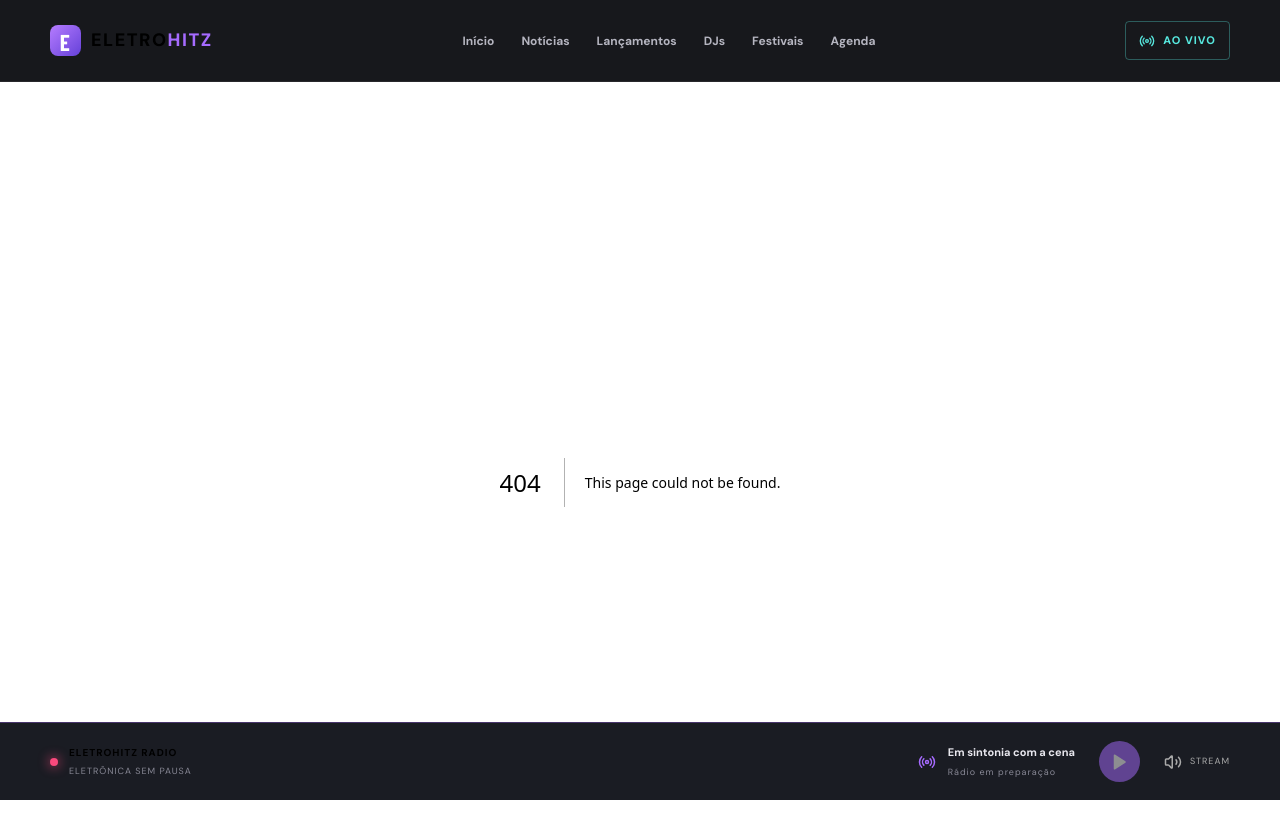
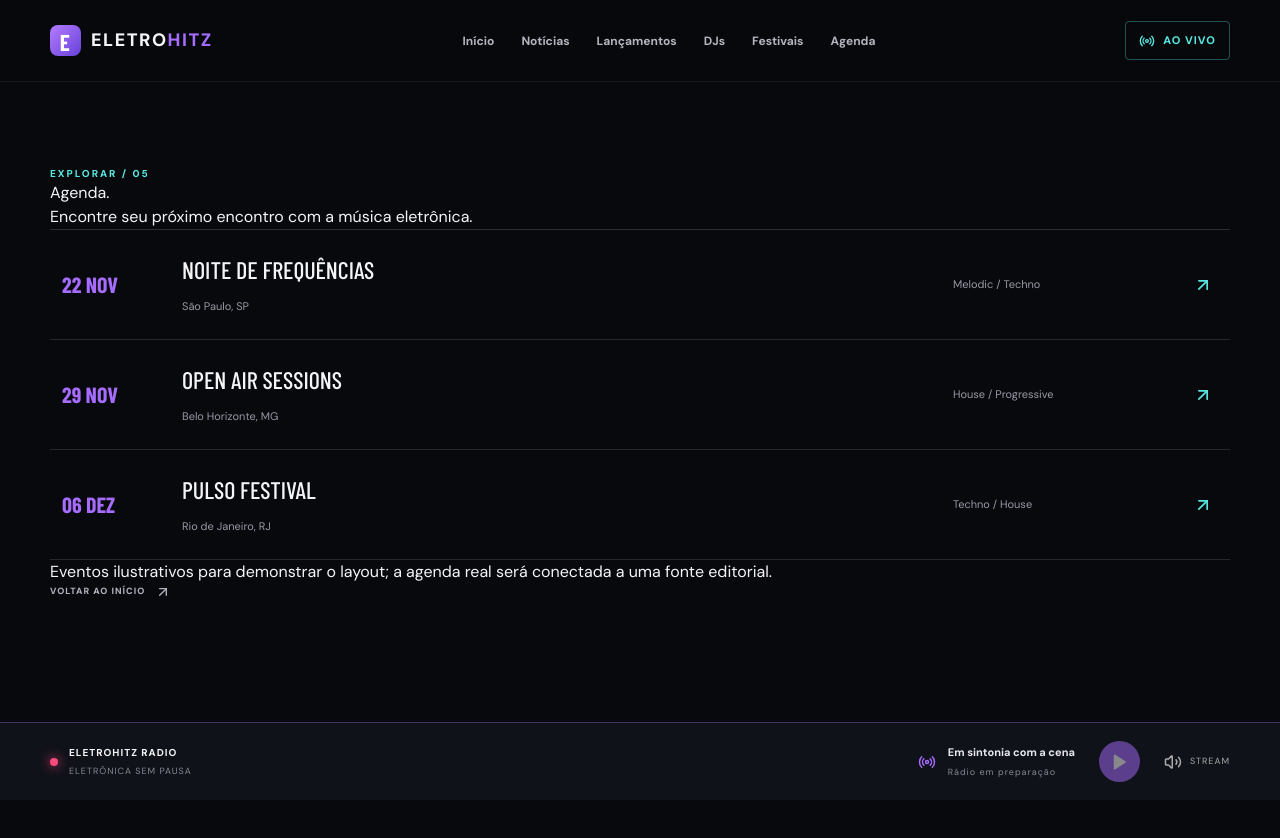
Before and after one commit to gustavoprogs/eletrohitz, a Next.js app: page /agenda in a window 1280 px wide. Before the commit this address had no page. Shown: the top 838 px of the page. After the commit the page ends 800 px from the top, so only its background shows below. Built offline with nearby package versions, Linux system fonts and the light colour scheme; a web font is replaced by a local one.

Commit message:
feat: add events agenda route

```diff
--- /dev/null
+++ b/src/app/agenda/page.tsx
@@ -0,0 +1,7 @@
+import Link from "next/link";
+import { ArrowUpRight } from "lucide-react";
+import { schedule } from "@/lib/site";
+
+export default function Agenda() {
+  return <section className="container section"><div className="eyebrow">EXPLORAR / 05</div><h1 className="section-title">Agenda<span>.</span></h1><p className="page-intro">Encontre seu próximo encontro com a música eletrônica.</p><div className="agenda-list">{schedule.map((event) => <article className="agenda-row" key={event.name}><div className="event-date">{event.day}</div><div className="event-name"><h3>{event.name}</h3><span>{event.city}</span></div><div className="event-genre">{event.genre}</div><ArrowUpRight className="event-arrow" size={20}/></article>)}</div><p className="page-intro">Eventos ilustrativos para demonstrar o layout; a agenda real será conectada a uma fonte editorial.</p><Link href="/" className="text-link">VOLTAR AO INÍCIO <ArrowUpRight size={16}/></Link></section>;
+}
```
